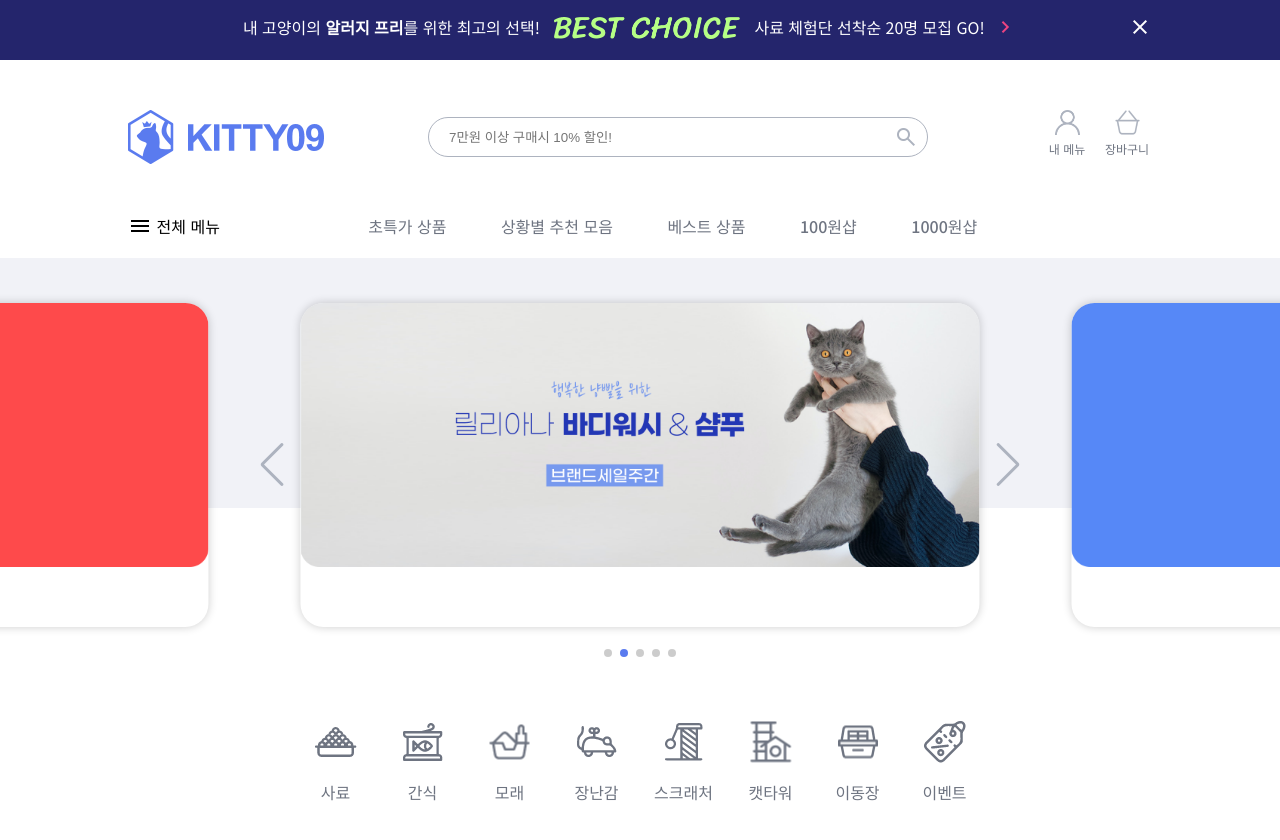
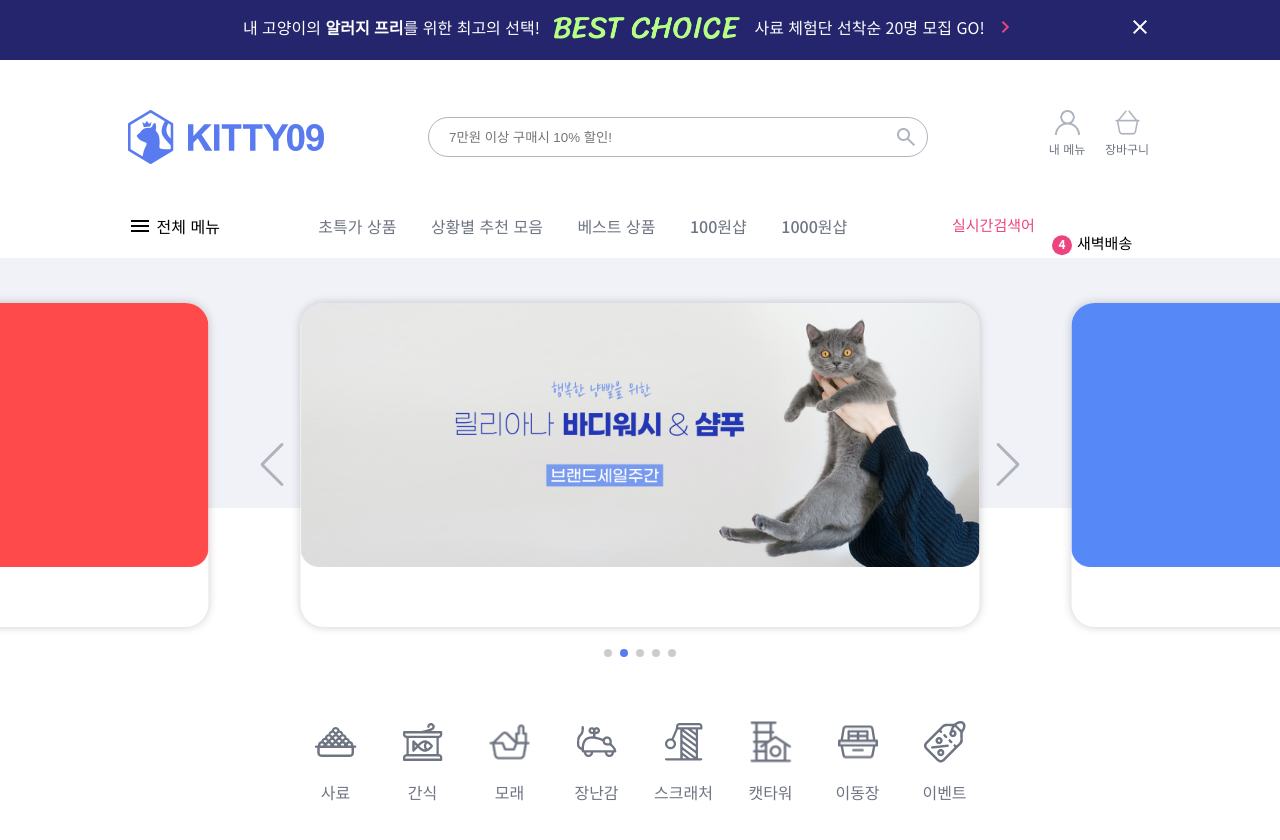
Before and after one commit to HyobeeDev/Projects, a plain HTML site: page KITTY09_web_renewal/index.html in a window 1280 px wide. Shown: the top 840 px of the page. Drawn offline with nearby package versions, Linux system fonts and the light colour scheme; animation ran at ten frames a second.

Commit message:
backup 220711

```diff
--- a/KITTY09_web_renewal/css/main.css
+++ b/KITTY09_web_renewal/css/main.css
@@ -174,6 +174,7 @@ a {text-decoration: none;}
   height: auto;
   margin: 0 auto 5px auto;
 }
+
 .lnb_container {display: flex;}
 .lnb {
   width: 120px;
@@ -185,6 +186,7 @@ a {text-decoration: none;}
 .all_menu_icon {
   vertical-align: bottom;
 }
+
 .main_menu {
   flex-grow: 1;
   text-align: center;
@@ -192,7 +194,7 @@ a {text-decoration: none;}
 }
 .main_menu li {
   display: inline-block;
-  margin-right: 50px;
+  margin-right: 30px;
 }
 .main_menu li:last-child {
   margin-right: 0;
@@ -206,6 +208,31 @@ a {text-decoration: none;}
 }
 .main_menu li a:active {
   color: #5A7BEF;
+}
+
+.keywords {
+  width: 200px;
+  height: 43px;
+  display: flex;
+  font-size: 15px;
+}
+.keywords>span {
+  width: 100px;
+  color: #ED4481;
+  font-weight: 500;
+}
+.keywords>div {flex: 1;}
+.keywords .swiper-slide p strong {
+  display: inline-block;
+  width: 20px;
+  height: 20px;
+  font-size: 12px;
+  font-weight: 700;
+  color: white;
+  background-color: #ED4481;
+  border-radius: 50%;
+  margin-right: 5px;
+  text-align: center;
 }
 
 
@@ -1085,8 +1112,7 @@ a {text-decoration: none;}
   opacity: 0;
 }
 .quick_menu .quick_recent {
-  margin: 10px 0;
-  /* border: 1px solid #d7d9df; */
+  margin: 10px 0 13px 0;
   border-radius: 20px;
   box-sizing: border-box;
   text-align: center;
--- a/KITTY09_web_renewal/index.html
+++ b/KITTY09_web_renewal/index.html
@@ -60,6 +60,7 @@
         </a>
       </div>
     </nav><!--gnb-->
+
     <div class="lnb_container">
       <nav class="lnb">
         <a href="#!" class="title">
@@ -77,6 +78,41 @@
         <li><a href="#!">1000원샵</a></li>
         <li><a href="#!"></a></li>
       </ul>
+      <div class="swiper keywords">
+        <span>실시간검색어</span>
+        <div class="swiper-wrapper">
+          <div class="swiper-slide">
+            <p><strong>1</strong>오리젠6</p>
+          </div>
+          <div class="swiper-slide">
+            <p><strong>2</strong>캣츠랑</p>
+          </div>
+          <div class="swiper-slide">
+            <p><strong>3</strong>무료배송</p>
+          </div>
+          <div class="swiper-slide">
+            <p><strong>4</strong>새벽배송</p>
+          </div>
+          <div class="swiper-slide">
+            <p><strong>5</strong>초특가</p>
+          </div>
+          <div class="swiper-slide">
+            <p><strong>6</strong>캣닢</p>
+          </div>
+          <div class="swiper-slide">
+            <p><strong>7</strong>미요미요</p>
+          </div>
+          <div class="swiper-slide">
+            <p><strong>8</strong>츄르</p>
+          </div>
+          <div class="swiper-slide">
+            <p><strong>9</strong>사료묶음</p>
+          </div>
+          <div class="swiper-slide">
+            <p><strong>10</strong>대용량</p>
+          </div>
+        </div>
+      </div>
     </div><!--lnb_container-->
   </header><!--header-->
 
--- a/KITTY09_web_renewal/js/main.js
+++ b/KITTY09_web_renewal/js/main.js
@@ -169,6 +169,16 @@ window.addEventListener('scroll', () => {
 
 
 
+// header_swiper
+new Swiper('.header .swiper', {
+  direction: 'vertical',
+  centeredSlides: true,
+  loop: true,
+  autoplay: {
+    delay: 2000
+  }
+})
+
 // main_visual_swiper
 new Swiper('.main_visual_outer .swiper', {
   slidesPerView: 'auto',
```
